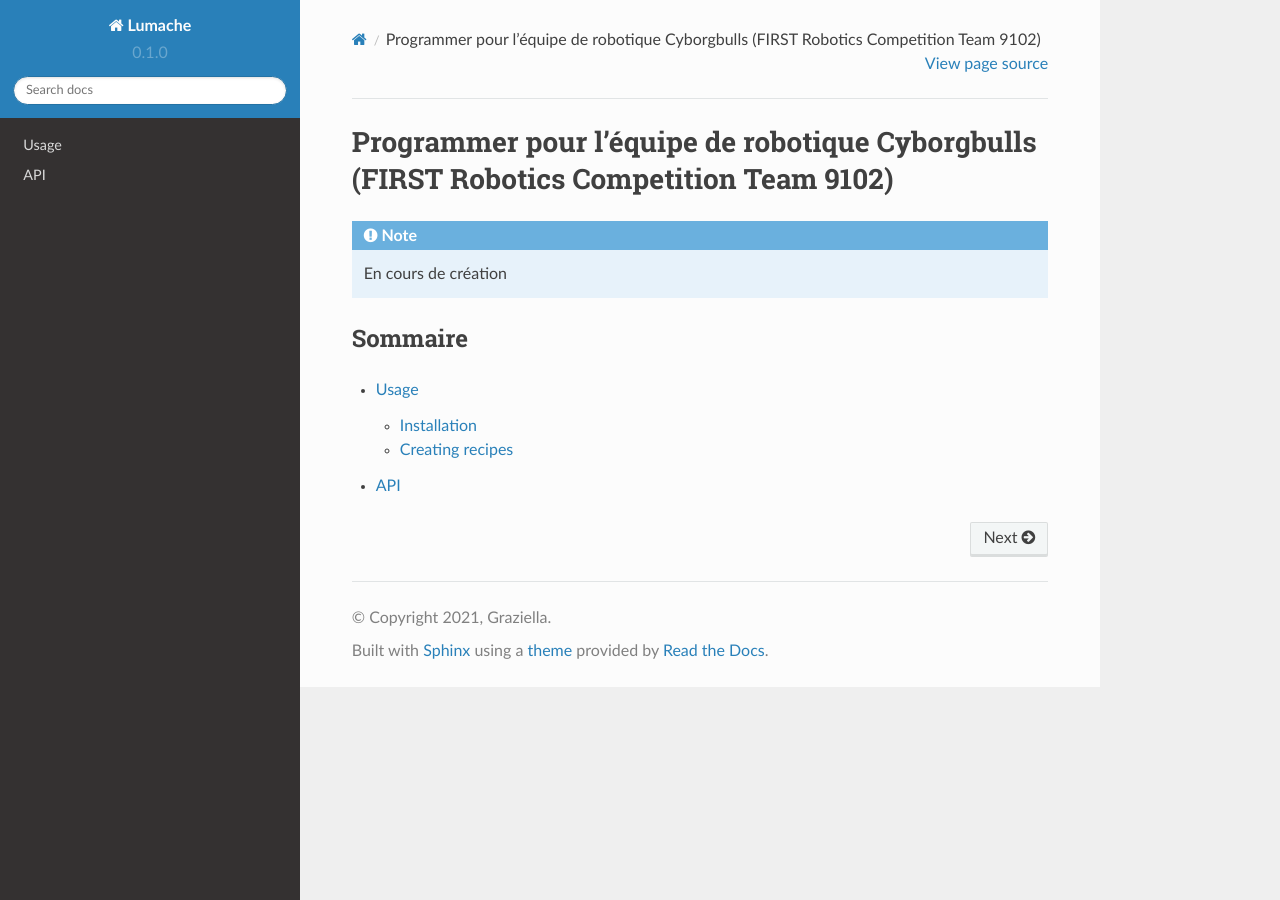
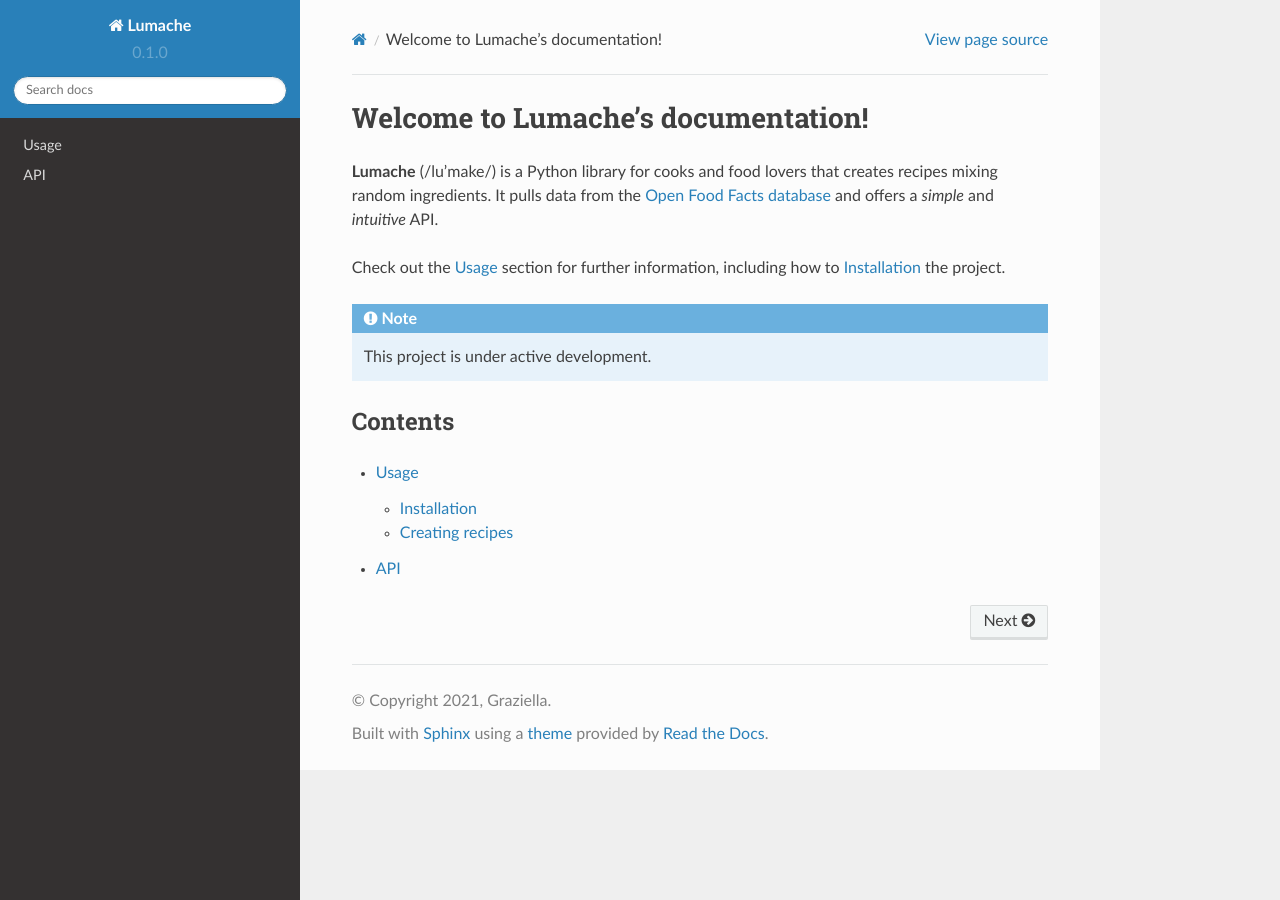
Before and after one commit to EtienneCyborgbulls/rtd-tuto, a Sphinx documentation site: the page built from docs/source/index.rst, in a window 1280 px wide. Built offline with Sphinx 7.4.7 and the Read the Docs theme 2.0.0, drawn with Linux system fonts in a browser that asks for light colours.

Commit message:
Update index.rst

```diff
--- a/docs/source/index.rst
+++ b/docs/source/index.rst
@@ -1,15 +1,22 @@
-Programmer pour l'équipe de robotique Cyborgbulls (FIRST Robotics Competition Team 9102)
+Welcome to Lumache's documentation!
 ===================================
 
+**Lumache** (/lu'make/) is a Python library for cooks and food lovers
+that creates recipes mixing random ingredients.
+It pulls data from the `Open Food Facts database <https://world.openfoodfacts.org/>`_
+and offers a *simple* and *intuitive* API.
+
+Check out the :doc:`usage` section for further information, including
+how to :ref:`installation` the project.
 
 .. note::
 
-   En cours de création
+   This project is under active development.
 
-Sommaire
+Contents
 --------
 
 .. toctree::
+
    usage
    api
-   1-Installation
```
